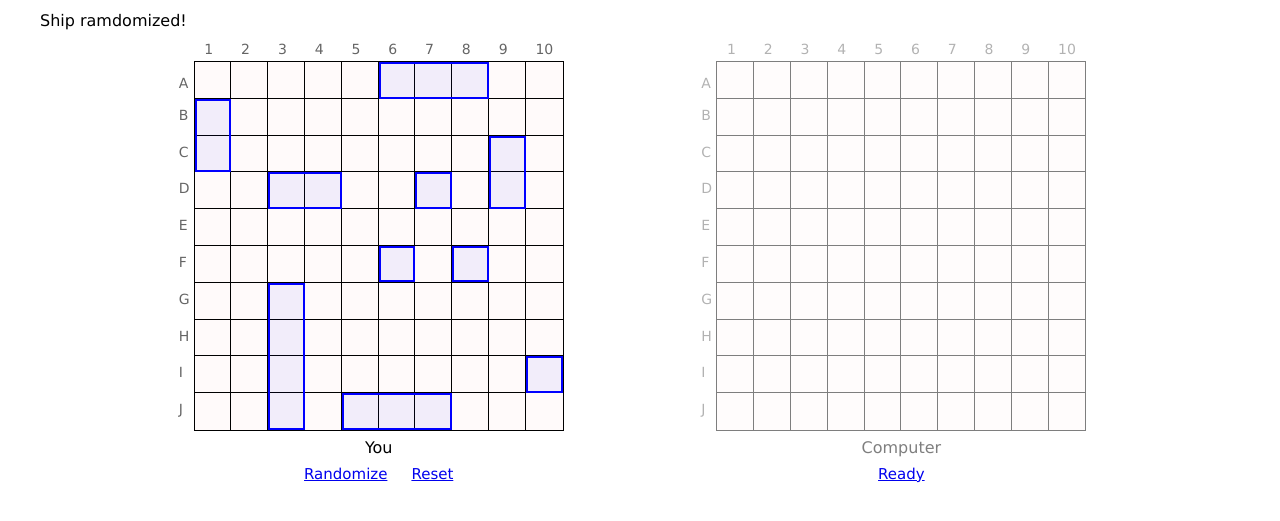
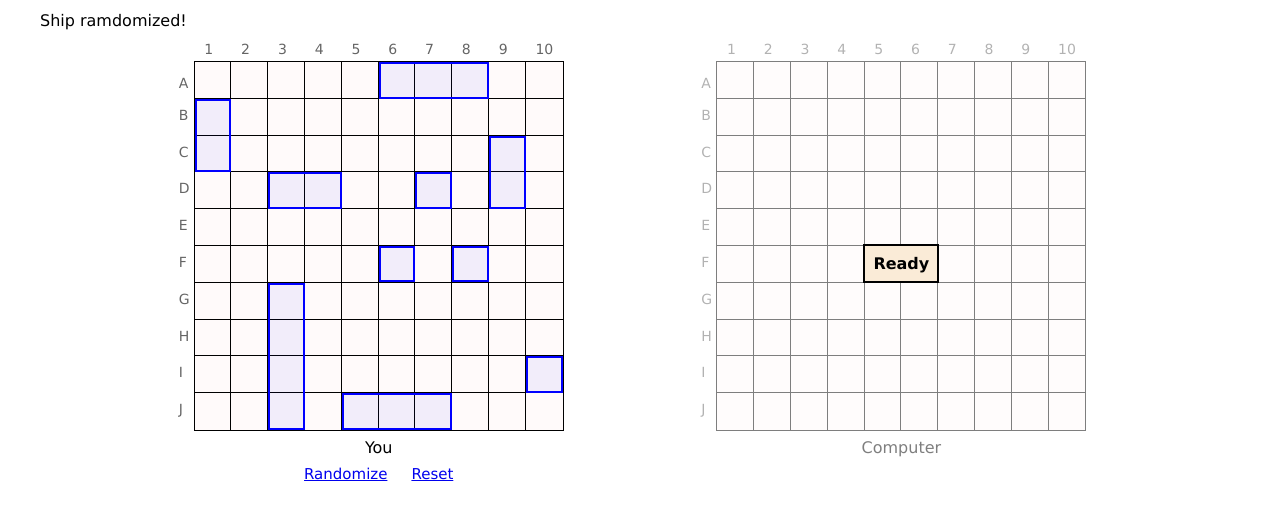
Before and after one commit to slivermarkr/battleship, a website with bundled scripts: page index.html in a window 1280 px wide. Both pictures are taken after a click on the link "Randomize". Shown: the part 45-566 px from the top of the page. Built offline with nearby package versions, Linux system fonts and the light colour scheme.

```diff
--- a/src/classes/player.js
+++ b/src/classes/player.js
@@ -108,9 +108,3 @@
     );
   }
 }
-// const com = new Player({});
-// com.setShipToDefault();
-// const res = generateRandomCluster({ size: 3 }, com.board);
-// const res = showNewCluster(["J,10"], { size: 3, orientation: "v" }, com.board);
-// console.log(res);
-// const res = isCellClearForOccupation("A,11", com.board);
--- a/src/main.js
+++ b/src/main.js
@@ -29,6 +29,14 @@
       dragItemPreviousCluster: undefined,
       dragoverCluster: undefined,
       dragItemPreviousOrientation: undefined,
+    };
+
+    this.actions = {
+      resetBtn: () => this.onResetClick(),
+      randomBtn: () => this.onRandomClick(),
+      readyBtn: () => this.onReadyClick(),
+      chooseBtn: () => this.onChooseClick(),
+      rematchBtn: () => this.onRematchClick(),
     };
 
     this.activePlayer = undefined;
@@ -71,18 +79,13 @@
     cellElement.appendChild(shipEl);
   }
 
-  #dragleave;
-  dragleave(gridEl) {
+  dragleave() {
     UI.removeGridHL(
       this.dragState.dragoverCluster,
       "dragover",
       this.root.querySelector(`table#${this.activePlayer.name}`)
     );
   }
-
-  // dragover(gridEl) {
-
-  // }
 
   dragover(gridEl) {
     const coor = gridEl.dataset.coordinate;
@@ -148,7 +151,6 @@
     }
   }
 
-  #drop;
   dropEventListener() {
     this.root.addEventListener("drop", (e) => {
       if (
@@ -226,13 +228,13 @@
     );
   }
 
-  #drag;
   dragEventListener() {
     this.root.addEventListener("dragstart", (e) => {
       if (e.target.classList.contains("ship")) {
         this.dragStart(e.target);
       }
     });
+
     this.root.addEventListener("dragend", (e) => {
       if (e.target.classList.contains("ship")) {
         this.dragEnd(e.target);
@@ -240,7 +242,6 @@
     });
   }
 
-  #orientation;
   changeShipOrientation(ship) {
     const shipObj = this.activePlayer.board.getCorrespondingShip({
       index: ship.dataset.index,
@@ -273,7 +274,6 @@
     );
   }
 
-  #shipClickListener;
   onShipClickListener() {
     this.root.addEventListener("click", (e) => {
       if (
@@ -355,7 +355,6 @@
     return coordinateBuffer;
   }
 
-  //#attack
   attack(coor, playerToBeAttacked, table) {
     const cell = playerToBeAttacked.board.gridMap.get(coor);
     if (cell.isAttacked && this.controller.isGameOver) return;
@@ -365,8 +364,9 @@
     if (isAttackAHit && this.activePlayer instanceof Computer) {
       this.activePlayer.removeHitShipCorner(cell.getAdjacentCorner());
 
-      const nextPlayer = this.playerToReceiveAttack(this.activePlayer);
       setTimeout(() => {
+        const nextPlayer = this.playerToReceiveAttack(this.activePlayer);
+
         this.attack(
           this.activePlayer.attackRandomly(),
           nextPlayer,
@@ -533,21 +533,8 @@
 
   onLinkListener() {
     this.root.addEventListener("click", (e) => {
-      if (e.target.classList.contains("resetBtn")) {
-        this.onResetClick();
-      }
-      if (e.target.classList.contains("randomBtn")) {
-        this.onRandomClick();
-      }
-      if (e.target.classList.contains("readyBtn")) {
-        this.onReadyClick();
-      }
-      if (e.target.classList.contains("chooseBtn")) {
-        this.onChooseClick();
-      }
-      if (e.target.classList.contains("rematchBtn")) {
-        this.onRematchClick();
-      }
+      const action = this.actions[e.target.classList[0]];
+      if (action) action();
     });
   }
 
--- a/style.css
+++ b/style.css
@@ -89,6 +89,28 @@
   display: flex;
   gap: 1.5rem;
   font-size: 15px;
+}
+
+.rightSide {
+  position: relative;
+}
+
+.rightSide .linkGrp {
+  position: absolute;
+  font-size: 1rem;
+  font-weight: bold;
+}
+.rightSide .linkGrp .readyBtn {
+  border: solid 2px black;
+  color: black;
+  background-color: antiquewhite;
+  padding: 0.5rem;
+  text-decoration: none;
+}
+.rightSide .linkGrp .readyBtn:hover {
+  border: solid 2px antiquewhite;
+  color: antiquewhite;
+  background-color: rgb(4, 4, 4);
 }
 /* .rightSide {
   display: none;
```
Also changed, not shown: src/classes/board.js (+0 -22 lines), README.md, 1 other file.
